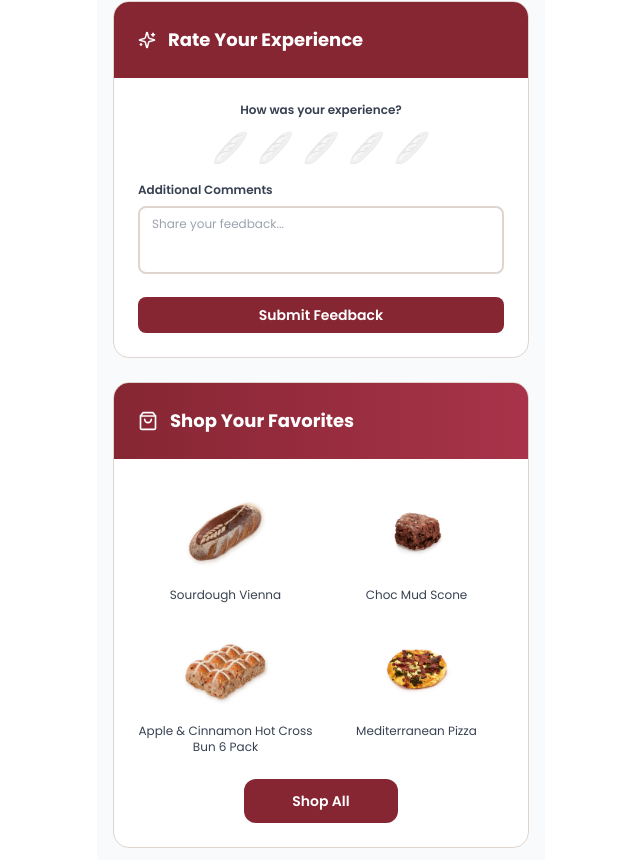
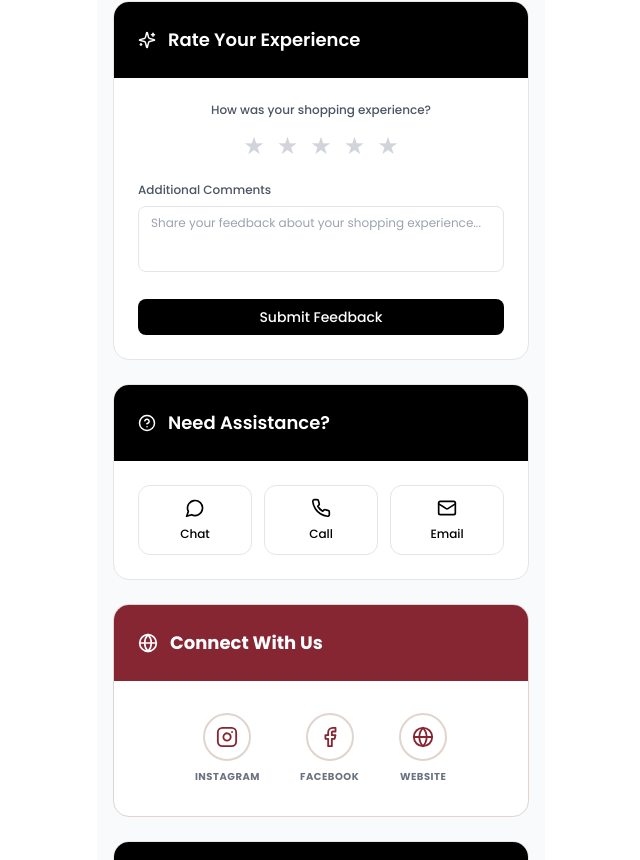
Before and after one commit to aadi310/Shoppers-Stop-Smart-Receipt-2, a Next.js app: page / in a window 1280 px wide. Shown: the part 2380-3240 px from the top of the page, without its empty margins (319-959 px from the left). Built offline with nearby package versions, Linux system fonts and the light colour scheme.

Commit message:
Update page.tsx

```diff
--- a/app/page.tsx
+++ b/app/page.tsx
@@ -926,59 +926,70 @@ export default function Home() {
     </div>
   </div>
 </div>
+
         {/* Rate Your Experience Section */}
-        <div className="bg-white rounded-2xl overflow-hidden mb-6 border border-[#e0d5ce]">
-          <div className="bg-[#862633] text-white p-6">
+<div className="bg-white rounded-2xl overflow-hidden mb-6 border border-[#e5e5e5]">
+  {/* Header */}
+  <div className="bg-black text-white p-6">
     <div className="flex items-center gap-3">
       <Sparkles size={18} />
-              <h3 className="text-lg font-serif font-bold">Rate Your Experience</h3>
+      <h3 className="text-lg font-semibold">Rate Your Experience</h3>
     </div>
   </div>
-
   <div className="p-6">
     {showFeedbackSuccess ? (
       <div className="text-center py-8">
-                <div className="text-4xl mb-3 animate-bounce">✅</div>
-                <p className="text-base font-serif font-bold text-[#862633] mb-1">Thanks for your feedback!</p>
-                <p className="text-xs text-gray-600 font-sans">We appreciate your support</p>
+        <div className="text-4xl mb-3">✨</div>
+        <p className="text-base font-semibold text-black mb-1">
+          Thank you for your feedback
+        </p>
+        <p className="text-xs text-gray-600">
+          Your feedback helps us improve your shopping experience.
+        </p>
       </div>
     ) : (
-              <div className="space-y-4">
+      <div className="space-y-5">
+        {/* Rating */}
         <div>
-                  <p className="text-xs font-semibold text-gray-700 font-sans mb-3 text-center">How was your experience?</p>
-                  <div className="flex justify-center gap-2">
+          <p className="text-xs font-medium text-gray-600 mb-3 text-center">
+            How was your shopping experience?
+          </p>
+          <div className="flex justify-center gap-3">
             {[1, 2, 3, 4, 5].map((star) => (
               <button
                 key={star}
                 onMouseEnter={() => setHoveredRating(star)}
                 onMouseLeave={() => setHoveredRating(0)}
                 onClick={() => setRating(star)}
-                        className="text-3xl transition-all duration-200 transform hover:scale-110 cursor-pointer"
+                className="transition-transform hover:scale-110 text-2xl"
               >
                 {star <= (hoveredRating || rating) ? (
-                          <span className="text-[#862633]">🥖</span>
+                  <span className="text-yellow-500">★</span>
                 ) : (
-                          <span className="opacity-20 grayscale">🥖</span>
+                  <span className="text-gray-300">★</span>
                 )}
               </button>
             ))}
           </div>
         </div>
+        {/* Comments */}
+        <div>
+          <label className="block text-xs font-medium text-gray-600 mb-2">
+            Additional Comments
+          </label>
 
-                <div>
-                  <label className="block text-xs font-semibold text-gray-700 font-sans mb-2">Additional Comments</label>
           <textarea
             value={feedbackText}
             onChange={(e) => setFeedbackText(e.target.value)}
-                    placeholder="Share your feedback..."
-                    className="w-full px-3 py-2 border-2 border-[#e0d5ce] rounded-lg focus:outline-none focus:border-[#862633] resize-none font-sans text-xs transition-all"
+            placeholder="Share your feedback about your shopping experience..."
+            className="w-full px-3 py-2 border border-[#e5e5e5] rounded-lg focus:outline-none focus:border-black resize-none text-xs transition-all"
             rows={3}
           />
         </div>
-
+        {/* Submit */}
         <button
           onClick={handleSubmitFeedback}
-                  className="w-full bg-[#862633] text-white py-2 rounded-lg font-semibold text-sm hover:bg-[#6b1f29] transition-all duration-200 font-sans"
+          className="w-full bg-black text-white py-2 rounded-lg font-medium text-sm hover:bg-gray-900 transition-all"
         >
           Submit Feedback
         </button>
@@ -987,125 +998,38 @@ export default function Home() {
   </div>
 </div>
 
-        {/* Shop Your Favorites Section */}
-        <div className="bg-white rounded-2xl overflow-hidden mb-6 border border-[#e0d5ce]">
-          <div className="bg-gradient-to-r from-[#862633] to-[#a8334a] text-white p-6">
-            <div className="flex items-center gap-3">
-              <ShoppingBag size={20} />
-              <h3 className="text-lg font-serif font-bold">Shop Your Favorites</h3>
+        {/* Need Help Section */}
+<div className="bg-white rounded-2xl overflow-hidden mb-6 border border-[#e5e5e5]">
+  <div className="bg-black text-white p-6 flex items-center gap-3">
+    <HelpCircle size={18} />
+    <h3 className="text-lg font-semibold">Need Assistance?</h3>
   </div>
-          </div>
-
-          <div className="p-6">
-            <div className="grid grid-cols-2 gap-4 mb-6">
-              <a
-                href="https://www.bakersdelight.com.au/products/sourdough-vienna"
-                target="_blank"
-                rel="noopener noreferrer"
-                className="flex flex-col items-center gap-2 hover:opacity-80 transition-opacity"
-              >
-                <Image
-                  src="/images/product-sourdough.png"
-                  alt="Sourdough Vienna"
-                  width={120}
-                  height={120}
-                  className="h-24 w-24 object-cover rounded-lg"
-                />
-                <p className="text-xs font-sans text-center text-gray-700">Sourdough Vienna</p>
-              </a>
-              <a
-                href="https://www.bakersdelight.com.au/products/choc-mud-scone"
-                target="_blank"
-                rel="noopener noreferrer"
-                className="flex flex-col items-center gap-2 hover:opacity-80 transition-opacity"
-              >
-                <Image
-                  src="/images/product-scone.png"
-                  alt="Choc Mud Scone"
-                  width={120}
-                  height={120}
-                  className="h-24 w-24 object-cover rounded-lg"
-                />
-                <p className="text-xs font-sans text-center text-gray-700">Choc Mud Scone</p>
-              </a>
-              <a
-                href="https://www.bakersdelight.com.au/products/apple-cinnamon-hot-cross-bun-6-pack"
-                target="_blank"
-                rel="noopener noreferrer"
-                className="flex flex-col items-center gap-2 hover:opacity-80 transition-opacity"
-              >
-                <Image
-                  src="/images/product-hcb.png"
-                  alt="Apple & Cinnamon Hot Cross Bun 6 Pack"
-                  width={120}
-                  height={120}
-                  className="h-24 w-24 object-cover rounded-lg"
-                />
-                <p className="text-xs font-sans text-center text-gray-700">Apple & Cinnamon Hot Cross Bun 6 Pack</p>
-              </a>
-              <a
-                href="https://www.bakersdelight.com.au/products/mediterranean-pizza"
-                target="_blank"
-                rel="noopener noreferrer"
-                className="flex flex-col items-center gap-2 hover:opacity-80 transition-opacity"
-              >
-                <Image
-                  src="/images/product-pizza.png"
-                  alt="Mediterranean Pizza"
-                  width={120}
-                  height={120}
-                  className="h-24 w-24 object-cover rounded-lg"
-                />
-                <p className="text-xs font-sans text-center text-gray-700">Mediterranean Pizza</p>
-              </a>
-            </div>
-            <div className="flex justify-center px-4">
-              <a
-                href="https://www.bakersdelight.com.au/collections/all-products"
-                target="_blank"
-                rel="noopener noreferrer"
-                className="bg-[#862633] text-white py-3 px-12 rounded-xl font-semibold text-sm hover:bg-[#6b1f29] transition-all duration-200 text-center"
-              >
-                Shop All
-              </a>
-            </div>
-          </div>
-        </div>
-
-        {/* Need Help Section */}
-        <div className="bg-white rounded-2xl overflow-hidden mb-6 border border-[#e0d5ce]">
-          <div className="bg-[#862633] text-white p-6 flex items-center gap-3">
-            <HelpCircle size={18} />
-            <h3 className="text-lg font-serif font-bold">Need Help?</h3>
-          </div>
-
   <div className="p-6 flex gap-3">
     <a
       href="https://wa.me/919620921294"
       target="_blank"
       rel="noopener noreferrer"
-              className="flex-1 border-2 border-[#e0d5ce] text-[#862633] py-3 px-3 rounded-xl font-semibold text-xs hover:border-[#862633] transition-all duration-200 flex flex-col items-center justify-center gap-2"
+      className="flex-1 border border-[#e5e5e5] text-black py-3 px-3 rounded-xl font-medium text-xs hover:bg-black hover:text-white transition-all flex flex-col items-center justify-center gap-2"
     >
       <MessageCircle size={20} />
       Chat
     </a>
     <a
       href="tel:+919620921294"
-              className="flex-1 border-2 border-[#e0d5ce] text-[#862633] py-3 px-3 rounded-xl font-semibold text-xs hover:border-[#862633] transition-all duration-200 flex flex-col items-center justify-center gap-2"
+      className="flex-1 border border-[#e5e5e5] text-black py-3 px-3 rounded-xl font-medium text-xs hover:bg-black hover:text-white transition-all flex flex-col items-center justify-center gap-2"
     >
       <Phone size={20} />
       Call
     </a>
     <a
       href="mailto:sagar.p@proenx.com"
-              className="flex-1 border-2 border-[#e0d5ce] text-[#862633] py-3 px-3 rounded-xl font-semibold text-xs hover:border-[#862633] transition-all duration-200 flex flex-col items-center justify-center gap-2"
+      className="flex-1 border border-[#e5e5e5] text-black py-3 px-3 rounded-xl font-medium text-xs hover:bg-black hover:text-white transition-all flex flex-col items-center justify-center gap-2"
     >
       <Mail size={20} />
       Email
     </a>
   </div>
 </div>
-
         {/* Connect with Us Section */}
         <div className="bg-white rounded-2xl overflow-hidden mb-6 border border-[#e0d5ce]">
           <div className="bg-[#862633] text-white p-6">
@@ -1114,7 +1038,6 @@ export default function Home() {
               <h3 className="text-lg font-serif font-bold">Connect With Us</h3>
             </div>
           </div>
-
           <div className="p-8 flex justify-center gap-10">
             <a
               href="https://www.instagram.com/bakersdelight/"
@@ -1154,48 +1077,69 @@ export default function Home() {
             </a>
           </div>
         </div>
-
         {/* Store Details & Terms */}
-        <div className="bg-white rounded-2xl overflow-hidden mb-6 border border-[#e0d5ce]">
+<div className="bg-white rounded-2xl overflow-hidden mb-6 border border-[#e5e5e5]">
   <button
     onClick={() => setShowStoreDetails(!showStoreDetails)}
-            className="w-full bg-[#862633] text-white p-6 flex items-center justify-between hover:opacity-95 transition-opacity"
+    className="w-full bg-black text-white p-6 flex items-center justify-between hover:opacity-95 transition-opacity"
   >
     <div className="flex items-center gap-3">
       <MapPin size={18} />
-              <h3 className="text-lg font-serif font-bold">Store Details & Terms</h3>
+      <h3 className="text-lg font-semibold">Store Details & Policies</h3>
     </div>
-            <ChevronDown size={20} className={`transition-transform duration-300 ${showStoreDetails ? 'rotate-180' : ''}`} />
+    <ChevronDown
+      size={20}
+      className={`transition-transform duration-300 ${showStoreDetails ? "rotate-180" : ""}`}
+    />
   </button>
-
   {showStoreDetails && (
-            <div className="p-6 space-y-4 border-t border-[#e0d5ce]">
+    <div className="p-6 space-y-4 border-t border-[#e5e5e5]">
       <div className="text-center space-y-3">
+        {/* Store Location */}
         <div>
-                  <p className="font-semibold text-xs text-gray-800 font-sans mb-1">📍 Location</p>
-                  <p className="text-xs text-gray-600 font-sans">123 Martin Place, Sydney CBD NSW 2000</p>
+          <p className="font-semibold text-xs text-gray-800 mb-1">📍 Store Location</p>
+          <p className="text-xs text-gray-600 leading-relaxed">
+            Shoppers Stop<br />
+            GROUND FLOOR, Commerce Mantri<br />
+            Bannerghatta Rd, NS Palya<br />
+            BTM Layout 2nd Stage<br />
+            Bengaluru, Karnataka 560076
+          </p>
         </div>
+        {/* Contact */}
         <div>
-                  <p className="font-semibold text-xs text-gray-800 font-sans mb-1">⏰ Trading Hours</p>
-                  <p className="text-xs text-gray-600 font-sans">Mon-Fri: 7:00 AM - 7:00 PM</p>
-                  <p className="text-xs text-gray-600 font-sans">Sat-Sun: 8:00 AM - 6:00 PM</p>
-                </div>
-                <div>
-                  <p className="font-semibold text-xs text-gray-800 font-sans mb-1">📞 Contact</p>
-                  <p className="text-xs text-gray-600 font-sans">1300 273 273</p>
-                  <p className="text-xs text-gray-600 font-sans">info@bakerdelight.com.au</p>
+          <p className="font-semibold text-xs text-gray-800 mb-1">📞 Customer Support</p>
+          <p className="text-xs text-gray-600">
+            1800-419-6648
+          </p>
+          <p className="text-xs text-gray-600">
+            customercare@shoppersstop.com
+          </p>
         </div>
       </div>
-
-              <div className="border-t border-[#e0d5ce] pt-4 flex gap-2 justify-center">
-                <a href="https://www.bakersdelight.com.au/pages/terms-and-conditions" target="_blank" rel="noopener noreferrer" className="text-[#862633] hover:underline text-xs font-sans font-semibold">Terms & Conditions</a>
+      {/* Terms & Privacy */}
+      <div className="border-t border-[#e5e5e5] pt-4 flex gap-2 justify-center">
+        <a
+          href="https://www.shoppersstop.com/miscs/Terms"
+          target="_blank"
+          rel="noopener noreferrer"
+          className="text-black hover:underline text-xs font-medium"
+        >
+          Terms & Conditions
+        </a>
         <span className="text-gray-400">•</span>
-                <a href="https://www.bakersdelight.com.au/pages/privacy-policy" target="_blank" rel="noopener noreferrer" className="text-[#862633] hover:underline text-xs font-sans font-semibold">Privacy Policy</a>
+        <a
+          href="https://www.shoppersstop.com/miscs/privacy-policy"
+          target="_blank"
+          rel="noopener noreferrer"
+          className="text-black hover:underline text-xs font-medium"
+        >
+          Privacy Policy
+        </a>
       </div>
     </div>
   )}
 </div>
-
         {/* Footer */}
         <div className="text-center space-y-3 py-3">
           <p className="text-xs text-gray-600 font-sans">Powered by <a href="https://www.rdep.io" target="_blank" rel="noopener noreferrer" className="hover:underline"><Image src="/images/rdep-logo.png" alt="RDEP" width={40} height={20} className="inline h-4 w-auto object-contain" /></a></p>
@@ -1205,16 +1149,27 @@ export default function Home() {
      {/* Transaction History Modal */}
 {showTransactionHistory && (
   <div className="fixed inset-0 bg-black/50 flex items-center justify-center z-50 p-4">
-          <div className="bg-white rounded-2xl max-w-md w-full max-h-96 overflow-y-auto">
-            <div className="sticky top-0 bg-[#862633] text-white p-6 flex justify-between items-center">
-              <h3 className="text-lg font-serif font-bold">Transaction History</h3>
+
+    <div className="bg-white rounded-2xl max-w-md w-full max-h-96 overflow-y-auto border border-[#e5e5e5]">
+
+      {/* Header */}
+      <div className="sticky top-0 bg-black text-white p-6 flex justify-between items-center">
+
+        <h3 className="text-lg font-semibold">
+          Transaction History
+        </h3>
+
         <button
           onClick={() => setShowTransactionHistory(false)}
           className="text-2xl hover:opacity-75 transition-opacity"
         >
           ×
         </button>
+
       </div>
+
+
+      {/* Transactions */}
       <div className="p-6 space-y-3">
         {transactionHistory.map((transaction) => (
           <button
@@ -1223,15 +1178,22 @@ export default function Home() {
               setCurrentReceiptId(transaction.id)
               setShowTransactionHistory(false)
             }}
-                  className={`w-full p-4 rounded-lg border-2 transition-all text-left ${currentReceiptId === transaction.id
-                    ? 'bg-[#fdfaf7] border-[#862633]'
-                    : 'bg-white border-[#e0d5ce] hover:border-[#862633]'
+            className={`w-full p-4 rounded-xl border transition-all text-left ${
+              currentReceiptId === transaction.id
+                ? "bg-[#fafafa] border-black"
+                : "bg-white border-[#e5e5e5] hover:border-black"
             }`}
           >
-                  <p className="text-xs text-gray-500 font-sans mb-1">{transaction.date}</p>
+            <p className="text-xs text-gray-500 mb-1">
+              {transaction.date}
+            </p>
             <div className="flex justify-between items-center">
-                    <p className="text-base font-semibold text-[#862633] font-sans">{transaction.branch}</p>
-                    <p className="text-sm font-serif font-bold text-[#862633]">${transaction.amount.toFixed(2)}</p>
+              <p className="text-sm font-semibold text-black">
+                {transaction.branch}
+              </p>
+              <p className="text-sm font-semibold text-black">
+                ₹{transaction.amount.toFixed(2)}
+              </p>
             </div>
           </button>
         ))}
```
Lines whose indentation alone changed are shown as unchanged.
